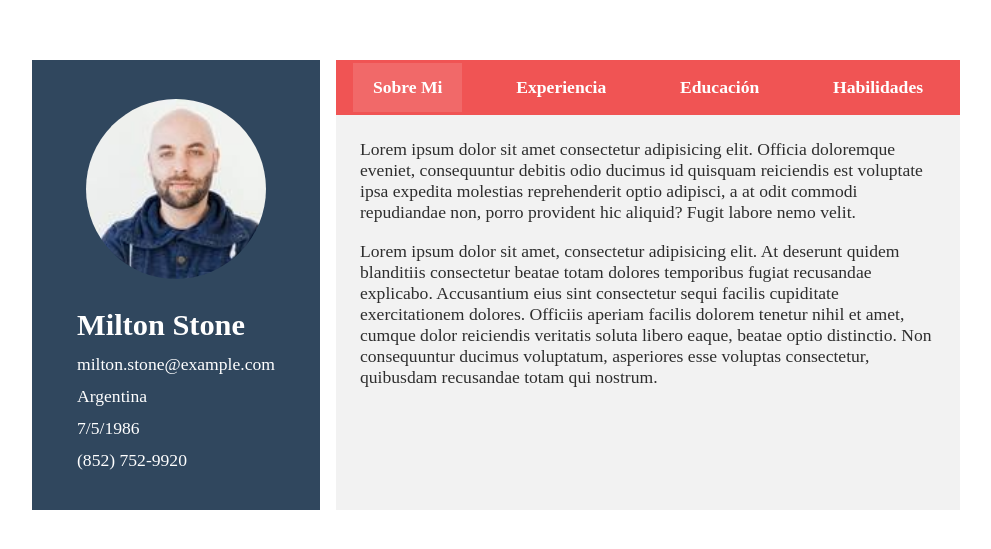
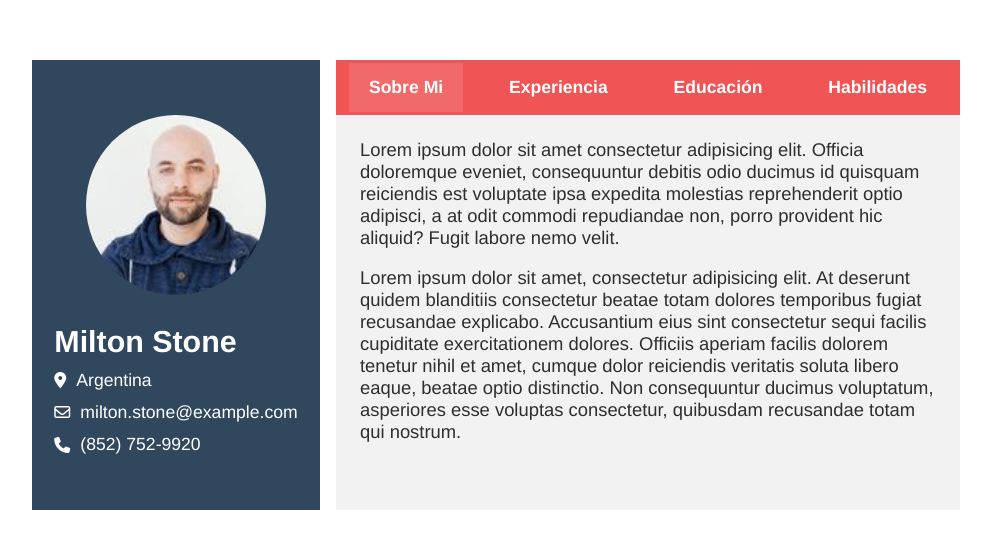
Before and after one commit to jorge088/cvProyectoFinal, a plain HTML site: page index.html in a window 1280 px wide. Shown: the part 115-664 px from the top of the page, without its empty margins (144-1135 px from the left). Drawn offline with nearby package versions, Linux system fonts and the light colour scheme.

Commit message:
Se agregan iconos en los datos personales

```diff
--- a/code.js
+++ b/code.js
@@ -41,7 +41,7 @@ btnAboutMe.addEventListener('click', () => {
     const aboutMeTemplate = document.querySelector('#aboutMe-Template');
     showTemplateInformation(aboutMeTemplate)
     resetNavInformationActive();
-    btnAboutMe.className.add('activo');
+    btnAboutMe.classList.add('activo');
 });
 
 btnExperience.addEventListener('click', ()=>{
--- a/index.html
+++ b/index.html
@@ -5,21 +5,33 @@
     <meta charset="UTF-8">
     <meta http-equiv="X-UA-Compatible" content="IE=edge">
     <meta name="viewport" content="width=device-width, initial-scale=1.0">
+    <link rel="preconnect" href="https://fonts.googleapis.com">
+    <link rel="preconnect" href="https://fonts.gstatic.com" crossorigin>
+    <link href="https://fonts.googleapis.com/css2?family=Arimo:wght@400;500;600;700&display=swap" rel="stylesheet">
     <link rel="stylesheet" href="./styles.css">
+    <script src="https://kit.fontawesome.com/9eb45967b7.js" crossorigin="anonymous"></script>
     <title>CV</title>
 </head>
 
 <body>
-
     <div class="cvContainer">
         <div class="cvContainer__mainInformation">
             <img class="cvContainer__mainInformation__profilePicture" src="./assets/perfil.jpg" alt="foto de perfil">
             <div class="cvContainer__mainInformation__personalInformation">
                 <h1>Milton Stone</h1>
-                <p>milton.stone@example.com</p>
-                <p>Argentina</p>
-                <p>7/5/1986</p>
-                <p>(852) 752-9920</p>
+                <span class="cvContainer__mainInformation__personalInformation__item">
+                    <i class="fa-solid fa-location-dot"></i>
+                    <p>Argentina</p>
+                </span>
+                <span class="cvContainer__mainInformation__personalInformation__item">
+                    <i class="fa-regular fa-envelope"></i>
+                    <p>milton.stone@example.com</p>
+                </span>
+                <!-- <p>7/5/1986</p> -->
+                <span class="cvContainer__mainInformation__personalInformation__item">
+                    <i class="fa-solid fa-phone"></i>
+                    <p>(852) 752-9920</p>
+                </span>
             </div>
         </div>
         <div class="cvContainer__informationNav">
--- a/styles.css
+++ b/styles.css
@@ -19,7 +19,6 @@ body {
     width: 75%;
     height: 450px;
     padding: 1em .5em;
-    /* background-color: red; */
     display: grid;
     grid-template-columns: 30% 65%;
     grid-template-rows: 55px auto;
@@ -27,6 +26,7 @@ body {
         "mainInformation informationNav"
         "mainInformation information";
     justify-content: space-evenly;
+    font-family: 'Arimo', sans-serif;
 }
 
 /* CV MAIN INFORMATION */
@@ -58,10 +58,15 @@ body {
     font-size: 1.9em;
     font-weight: 900;
 }
-.cvContainer__mainInformation__personalInformation p{
+
+.cvContainer__mainInformation__personalInformation__item{
+    display: flex;
+    align-items: center;
+    gap: 10px;
+}
+.cvContainer__mainInformation__personalInformation__item p{
     font-size: 1.1em;
     font-weight: 5;
-
 }
 
 /* CV INFORMATION NAV */
@@ -105,7 +110,7 @@ body {
 }
 
 #aboutMe-Information{
-    font-size: 1.1em;
+    font-size: 1.15em;
     color: #2e2e2e;
     display: flex;
     flex-direction: column;
@@ -114,6 +119,7 @@ body {
 }
 
 #experience-Information{
+    font-size: 1.1em;
     color: #2e2e2e;
     display: flex;
     flex-direction: column;
@@ -129,6 +135,7 @@ body {
 }
 
 #education-Information{
+    font-size: 1.1em;
     color: #2e2e2e;
     display: flex;
     flex-direction: column;
```
